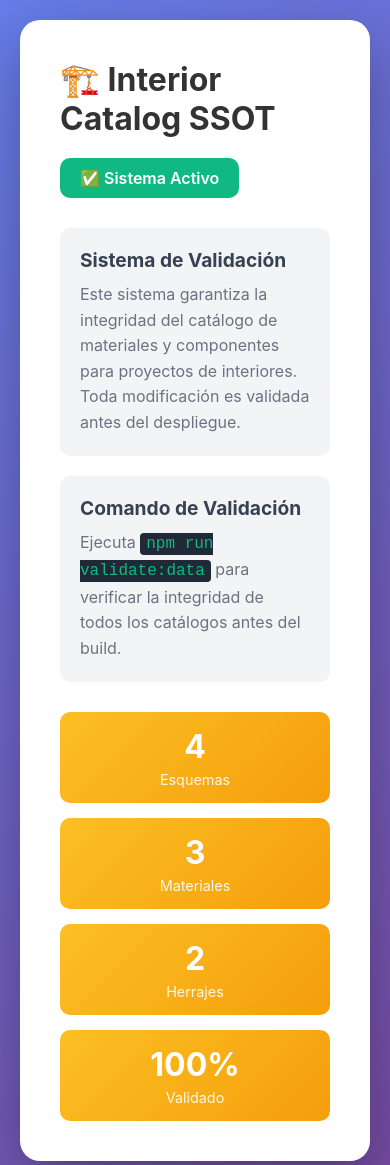
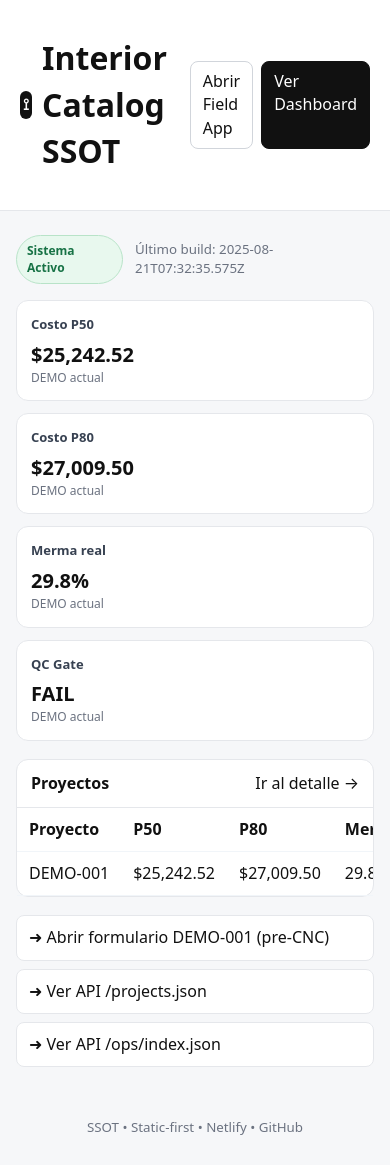
Before and after one commit to diego9608/interior-catalog-ssot, a website: page public/index.html in a window 390 px wide. Shown: the top 1165 px of the page. Drawn offline with Linux system fonts and the light colour scheme.

Commit message:
Hotfix H1: Professional home portal with live KPIs
- Replaced placeholder landing page with operational portal
- Created clean, professional design without gradients
- Added dynamic KPI loading from /api/ops/index.json
- Shows real-time metrics: Cost P50/P80, Waste %, QC Gate status
- Added project table with filtering capabilities
- Quick access buttons to Field App (/app) and Dashboard (/ops)
- Added meta.json generation for build tracking
- Mobile-responsive design with modern CSS

The home now serves as a true portal to the SSOT system, displaying
actual project data and providing clear navigation to all tools.

```diff
--- a/data/projects/DEMO-001/bom.json
+++ b/data/projects/DEMO-001/bom.json
@@ -1,6 +1,6 @@
 {
   "projectId": "DEMO-001",
-  "generated_at": "2025-08-21T06:41:55.115Z",
+  "generated_at": "2025-08-21T07:32:32.919Z",
   "materials": {
     "panels": {
       "mat.melamina.mdf18_mr": {
--- a/public/api/ops/index.json
+++ b/public/api/ops/index.json
@@ -9,6 +9,6 @@
     "waste_pct": 0.298,
     "qc_overall_pass": false,
     "pieces_count": 32,
-    "generated_at": "2025-08-21T06:41:55.115Z"
+    "generated_at": "2025-08-21T07:32:32.919Z"
   }
 ]
--- /dev/null
+++ b/public/api/ops/meta.json
@@ -0,0 +1,4 @@
+{
+  "date": "2025-08-21T07:32:35.575Z",
+  "sha": null
+}
--- a/public/api/ops/projects/DEMO-001.json
+++ b/public/api/ops/projects/DEMO-001.json
@@ -34,5 +34,5 @@
     "guias": 6,
     "bisagras": 16
   },
-  "generated_at": "2025-08-21T06:41:55.115Z"
+  "generated_at": "2025-08-21T07:32:32.919Z"
 }
--- /dev/null
+++ b/public/home.css
@@ -0,0 +1,43 @@
+/* Reset mínimo */
+*{box-sizing:border-box} html,body{height:100%} body{margin:0;font:16px/1.45 system-ui,-apple-system,Segoe UI,Roboto,Helvetica,Arial,sans-serif;background:#f6f7f9;color:#111}
+
+.topbar{display:flex;justify-content:space-between;align-items:center;padding:14px 20px;background:#fff;border-bottom:1px solid #e5e7eb;position:sticky;top:0}
+.brand{display:flex;gap:10px;align-items:center}
+.logo{display:inline-grid;place-items:center;width:28px;height:28px;border-radius:6px;background:#111;color:#fff;font-weight:700}
+.actions{display:flex;gap:8px}
+.btn{padding:8px 12px;border:1px solid #d1d5db;border-radius:8px;text-decoration:none;color:#111;background:#fff}
+.btn:hover{background:#f3f4f6}
+.btn-primary{border-color:#111;background:#111;color:#fff}
+.btn-primary:hover{opacity:.9}
+
+.container{max-width:1100px;margin:24px auto;padding:0 16px}
+.status{display:flex;gap:12px;align-items:center;margin-bottom:12px}
+.badge{padding:6px 10px;border-radius:999px;font-size:12px;font-weight:600}
+.badge-ok{background:#e8f8ee;color:#177245;border:1px solid #b8e3c8}
+.meta{color:#6b7280}
+
+.cards{display:grid;grid-template-columns:repeat(4,minmax(160px,1fr));gap:12px;margin:16px 0}
+.card{background:#fff;border:1px solid #e5e7eb;border-radius:12px;padding:14px}
+.card h3{margin:0 0 6px 0;font-size:13px;color:#374151}
+.card .v{font-size:20px;font-weight:700}
+.card .sub{font-size:12px;color:#6b7280}
+
+.panel{background:#fff;border:1px solid #e5e7eb;border-radius:12px;margin-top:18px}
+.panel-head{display:flex;justify-content:space-between;align-items:center;padding:12px 14px;border-bottom:1px solid #e5e7eb}
+.panel h2{margin:0;font-size:16px}
+.link{color:#111;text-decoration:none}
+.link:hover{text-decoration:underline}
+
+.table-wrap{overflow:auto}
+.table{width:100%;border-collapse:collapse}
+.table th,.table td{padding:10px 12px;border-bottom:1px solid #f1f5f9;text-align:left;white-space:nowrap}
+.table td.ok{color:#177245;font-weight:600}
+.table td.fail{color:#b91c1c;font-weight:600}
+
+.quicklinks{display:grid;gap:8px;margin:18px 0}
+.ql{display:block;padding:10px 12px;border-radius:8px;background:#fff;border:1px solid #e5e7eb;color:#111;text-decoration:none}
+.ql:hover{background:#f9fafb}
+
+.footer{padding:24px 16px;text-align:center;color:#6b7280}
+@media (max-width:900px){.cards{grid-template-columns:repeat(2,1fr)}}
+@media (max-width:520px){.cards{grid-template-columns:1fr}}
--- a/public/index.html
+++ b/public/index.html
@@ -1,144 +1,67 @@
 <!DOCTYPE html>
 <html lang="es">
 <head>
-    <meta charset="UTF-8">
-    <meta name="viewport" content="width=device-width, initial-scale=1.0">
-    <title>Interior Catalog SSOT - Sistema de Validación</title>
-    <style>
-        * {
-            margin: 0;
-            padding: 0;
-            box-sizing: border-box;
-        }
-
-        body {
-            font-family: -apple-system, BlinkMacSystemFont, 'Segoe UI', Roboto, Oxygen, Ubuntu, sans-serif;
-            background: linear-gradient(135deg, #667eea 0%, #764ba2 100%);
-            min-height: 100vh;
-            display: flex;
-            align-items: center;
-            justify-content: center;
-            padding: 20px;
-        }
-
-        .container {
-            background: white;
-            border-radius: 20px;
-            box-shadow: 0 20px 60px rgba(0, 0, 0, 0.3);
-            padding: 40px;
-            max-width: 600px;
-            width: 100%;
-        }
-
-        h1 {
-            color: #333;
-            margin-bottom: 20px;
-            font-size: 2rem;
-        }
-
-        .status {
-            background: #10b981;
-            color: white;
-            padding: 10px 20px;
-            border-radius: 10px;
-            display: inline-block;
-            margin-bottom: 30px;
-            font-weight: 600;
-        }
-
-        .info {
-            background: #f3f4f6;
-            border-radius: 10px;
-            padding: 20px;
-            margin-bottom: 20px;
-        }
-
-        .info h2 {
-            color: #374151;
-            font-size: 1.2rem;
-            margin-bottom: 10px;
-        }
-
-        .info p {
-            color: #6b7280;
-            line-height: 1.6;
-        }
-
-        .metrics {
-            display: grid;
-            grid-template-columns: repeat(auto-fit, minmax(150px, 1fr));
-            gap: 15px;
-            margin-top: 30px;
-        }
-
-        .metric {
-            background: #fbbf24;
-            background: linear-gradient(135deg, #fbbf24 0%, #f59e0b 100%);
-            color: white;
-            padding: 15px;
-            border-radius: 10px;
-            text-align: center;
-        }
-
-        .metric .value {
-            font-size: 2rem;
-            font-weight: bold;
-        }
-
-        .metric .label {
-            font-size: 0.9rem;
-            opacity: 0.9;
-            margin-top: 5px;
-        }
-
-        code {
-            background: #1f2937;
-            color: #10b981;
-            padding: 2px 6px;
-            border-radius: 4px;
-            font-family: 'Courier New', monospace;
-        }
-    </style>
+  <meta charset="utf-8"/>
+  <meta name="viewport" content="width=device-width,initial-scale=1"/>
+  <title>SSOT • Portal Operativo</title>
+  <link rel="stylesheet" href="/home.css">
 </head>
 <body>
-    <div class="container">
-        <h1>🏗️ Interior Catalog SSOT</h1>
-        <div class="status">✅ Sistema Activo</div>
+  <header class="topbar">
+    <div class="brand">
+      <span class="logo">⟟</span>
+      <h1>Interior Catalog SSOT</h1>
+    </div>
+    <nav class="actions">
+      <a class="btn" href="/app/">Abrir Field App</a>
+      <a class="btn btn-primary" href="/ops/">Ver Dashboard</a>
+    </nav>
+  </header>
 
-        <div class="info">
-            <h2>Sistema de Validación</h2>
-            <p>
-                Este sistema garantiza la integridad del catálogo de materiales y componentes
-                para proyectos de interiores. Toda modificación es validada antes del despliegue.
-            </p>
+  <main class="container">
+    <section class="status">
+      <div class="badge badge-ok">Sistema Activo</div>
+      <small id="buildMeta" class="meta">Compilando…</small>
+    </section>
+
+    <section class="cards" id="kpiCards">
+      <!-- Se llenan desde index.js -->
+    </section>
+
+    <section class="panel">
+      <div class="panel-head">
+        <h2>Proyectos</h2>
+        <div class="panel-actions">
+          <a class="link" href="/ops/">Ir al detalle →</a>
         </div>
+      </div>
+      <div class="table-wrap">
+        <table class="table" id="projectsTable">
+          <thead>
+            <tr>
+              <th>Proyecto</th>
+              <th>P50</th>
+              <th>P80</th>
+              <th>Merma</th>
+              <th>QC Gate</th>
+            </tr>
+          </thead>
+          <tbody><!-- rows dinámicas --></tbody>
+        </table>
+      </div>
+    </section>
 
-        <div class="info">
-            <h2>Comando de Validación</h2>
-            <p>
-                Ejecuta <code>npm run validate:data</code> para verificar la integridad
-                de todos los catálogos antes del build.
-            </p>
-        </div>
+    <section class="quicklinks">
+      <a class="ql" href="/app/#/qc/DEMO-001/pre_cnc">➜ Abrir formulario DEMO‑001 (pre‑CNC)</a>
+      <a class="ql" href="/api/projects.json">➜ Ver API /projects.json</a>
+      <a class="ql" href="/api/ops/index.json">➜ Ver API /ops/index.json</a>
+    </section>
+  </main>
 
-        <div class="metrics">
-            <div class="metric">
-                <div class="value">4</div>
-                <div class="label">Esquemas</div>
-            </div>
-            <div class="metric">
-                <div class="value">3</div>
-                <div class="label">Materiales</div>
-            </div>
-            <div class="metric">
-                <div class="value">2</div>
-                <div class="label">Herrajes</div>
-            </div>
-            <div class="metric">
-                <div class="value">100%</div>
-                <div class="label">Validado</div>
-            </div>
-        </div>
-    </div>
+  <footer class="footer">
+    <small>SSOT • Static-first • Netlify • GitHub</small>
+  </footer>
+
+  <script defer src="/index.js"></script>
 </body>
 </html>
--- /dev/null
+++ b/public/index.js
@@ -0,0 +1,63 @@
+(async function(){
+  const fmt = (n,cur='MXN') => (typeof n==='number' ? n.toLocaleString('es-MX',{style:'currency',currency:cur,maximumFractionDigits:2}) : '—');
+  const pct = (p) => (typeof p==='number' ? `${(p*100).toFixed(1)}%` : '—');
+
+  // Cargar endpoints (robusto ante distintos formatos)
+  const safeFetch = async (url, fallback) => {
+    try { const r = await fetch(url,{cache:'no-store'}); if(!r.ok) throw 0; return await r.json(); }
+    catch { return fallback; }
+  };
+
+  const ops = await safeFetch('/api/ops/index.json', []);
+  const projectsApi = await safeFetch('/api/projects.json', []);
+
+  // Normalizar proyectos
+  const projects = Array.isArray(projectsApi)
+    ? projectsApi.map(p => p.projectId || p.id || p)
+    : Array.isArray(projectsApi.projects) ? projectsApi.projects.map(p => p.projectId || p.id || p) : [];
+
+  // Tomar primer proyecto con métricas (en demo hay 1)
+  const byId = {};
+  ops.forEach(o => byId[o.projectId] = o);
+  const first = ops[0];
+
+  // --- KPI Cards ---
+  const cards = [
+    {t:'Costo P50', v: fmt(first?.cost_p50)},
+    {t:'Costo P80', v: fmt(first?.cost_p80)},
+    {t:'Merma real', v: pct(first?.waste_pct)},
+    {t:'QC Gate', v: first?.qc_overall_pass === true ? 'PASS' : (first?.qc_overall_pass === false ? 'FAIL' : '—')}
+  ];
+  document.getElementById('kpiCards').innerHTML = cards.map(c =>
+    `<div class="card"><h3>${c.t}</h3><div class="v">${c.v}</div><div class="sub">DEMO actual</div></div>`
+  ).join('');
+
+  // --- Tabla de proyectos ---
+  const tbody = document.querySelector('#projectsTable tbody');
+  if (projects.length === 0 && ops.length === 0) {
+    tbody.innerHTML = `<tr><td colspan="5">Sin datos. Ejecuta el pipeline (build) para generar KPIs.</td></tr>`;
+  } else {
+    const ids = projects.length ? projects : ops.map(o=>o.projectId);
+    tbody.innerHTML = ids.map(id => {
+      const o = byId[id] || {};
+      const qc = o.qc_overall_pass === true ? `<span class="ok">PASS</span>` :
+                 o.qc_overall_pass === false ? `<span class="fail">FAIL</span>` : '—';
+      return `<tr>
+        <td>${id}</td>
+        <td>${fmt(o.cost_p50)}</td>
+        <td>${fmt(o.cost_p80)}</td>
+        <td>${pct(o.waste_pct)}</td>
+        <td>${qc}</td>
+      </tr>`;
+    }).join('');
+  }
+
+  // --- Meta de build ---
+  const meta = await safeFetch('/api/ops/meta.json', null);
+  const metaEl = document.getElementById('buildMeta');
+  if (meta?.date || meta?.sha) {
+    metaEl.textContent = `Último build: ${meta.date || ''} ${meta.sha ? '• ' + meta.sha.substring(0,7) : ''}`;
+  } else {
+    metaEl.textContent = 'KPIs cargados';
+  }
+})();
```
Also changed, not shown: scripts/ops-prepare.js (+8 -0 lines).
